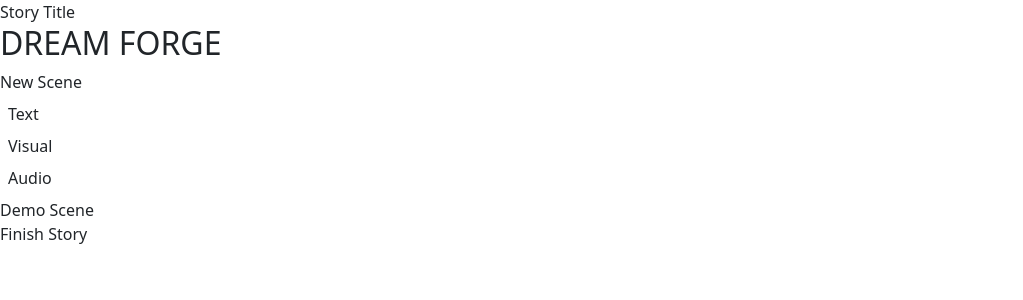
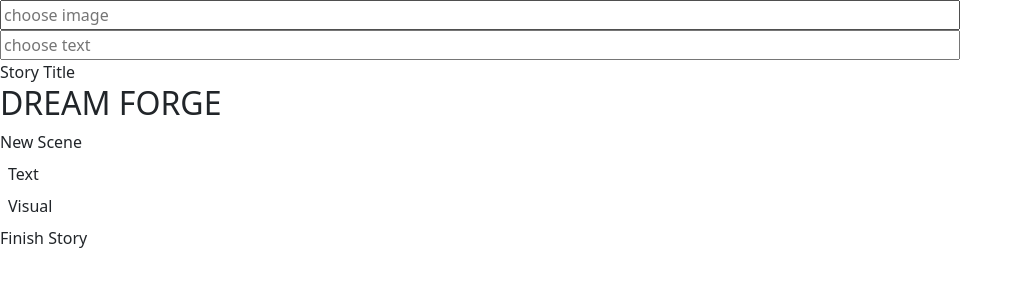
Before and after one commit to AndrewNalley/dreamscape, a React (Create React App) app in the folder client/: page /dreamforge in a window 1280 px wide. Shown: the top 300 px of the page, without its empty margins (0-1023 px from the left). Built offline with nearby package versions, Linux system fonts and the light colour scheme.

Commit message:
on dreamforge.js, added forms and states for image/text, got onSubmit to work and apply image as background

```diff
--- a/client/src/App.js
+++ b/client/src/App.js
@@ -90,7 +90,7 @@ const router = createBrowserRouter([
   element: <Preview />
 },
 {
-  path: "DreamForge",
+  path: "/dreamforge",
   element: <DreamForge />
 },
 {
--- a/client/src/pages/DreamForge.js
+++ b/client/src/pages/DreamForge.js
@@ -1,8 +1,61 @@
-import React from 'react'
+import React, { useState } from 'react'
+import { CREATE_SCENE } from '../utils/mutations'
+import { useMutation } from '@apollo/client'
+import { Link, Navigate, useParams } from 'react-router-dom'
+
 
 const DreamForge = () => {
+
+    const [bgImage, setImage] = useState('')
+    const [sceneText, setText] = useState('')
+
+    const handleFormSubmit = async (event) => {
+        event.preventDefault()
+
+        if (event.target.elements.image) {
+        const imageValue = event.target.elements.image.value
+        console.log(imageValue)
+        setImage(imageValue)
+        }
+
+        if (event.target.elements.text) {
+        const textValue = event.target.elements.text.value
+        console.log(textValue)
+        setText(textValue)
+        }
+
+
+    }
     return (
-        <>
+        <div
+        className="bg-image" // You can create a CSS class named 'bg-image' for styling
+        style={{ backgroundImage: `url(${bgImage})`, backgroundSize: 'cover', minHeight: '100vh' }}
+        >
+            <form
+                className="flex-row justify-center justify-space-between-md align-center"
+                onSubmit={handleFormSubmit}
+            >
+                <div className="col-12 col-lg-9">
+                    <input
+                        placeholder="choose image"
+                        name="image"
+                        className="form-input w-100"
+                    />
+                </div>
+            </form>
+            <form
+                className="flex-row justify-center justify-space-between-md align-center"
+                onSubmit={handleFormSubmit}
+            >
+                <div className="col-12 col-lg-9">
+                    <input
+                        placeholder="choose text"
+                        name="text"
+                        className="form-input w-100"
+                    />
+                </div>
+            </form>
+
             <div className='flex-row'>
                 <div>Story Title</div>
                 <h2>DREAM FORGE</h2>
@@ -11,11 +64,9 @@ const DreamForge = () => {
             <div className='flex-column justify-left'>
                 <div className='m-2'>Text</div>
                 <div className='m-2'>Visual</div>
-            <div className='m-2'>Audio</div>
             </div>
-        <div className='justify-center'>Demo Scene</div>
             <div className='align-end justify-end'>Finish Story</div>
-        </>
+        </div>
     )
 }
 
--- a/client/src/pages/Profile.js
+++ b/client/src/pages/Profile.js
@@ -10,7 +10,7 @@ import Auth from '../utils/auth'
 
 const linkStyle = {
   textDecoration: 'none',
-  color: 'dark',
+  color: 'black',
 }
 
 const Profile = () => {
@@ -47,7 +47,7 @@ const Profile = () => {
          </div>
          <div className='d-flex flex-row justify-content-around mt-4'>
             <div className='d-flex align-self-center w-25 p-4'>
-            <Link style={linkStyle} to='DreamForge'><div className='rounded-circle bg-primary '>CREATE NEW MINDFULNESS JOURNEY</div></Link>
+            <Link style={linkStyle} to='/dreamforge'><div className='rounded-circle bg-primary '>CREATE NEW MINDFULNESS JOURNEY</div></Link>
             </div>
             <div>
                 <h3 className='p-3 shadow-lg w-auto card h-100'>DREAMSCAPES</h3>
```
Lines whose indentation alone changed are shown as unchanged.
